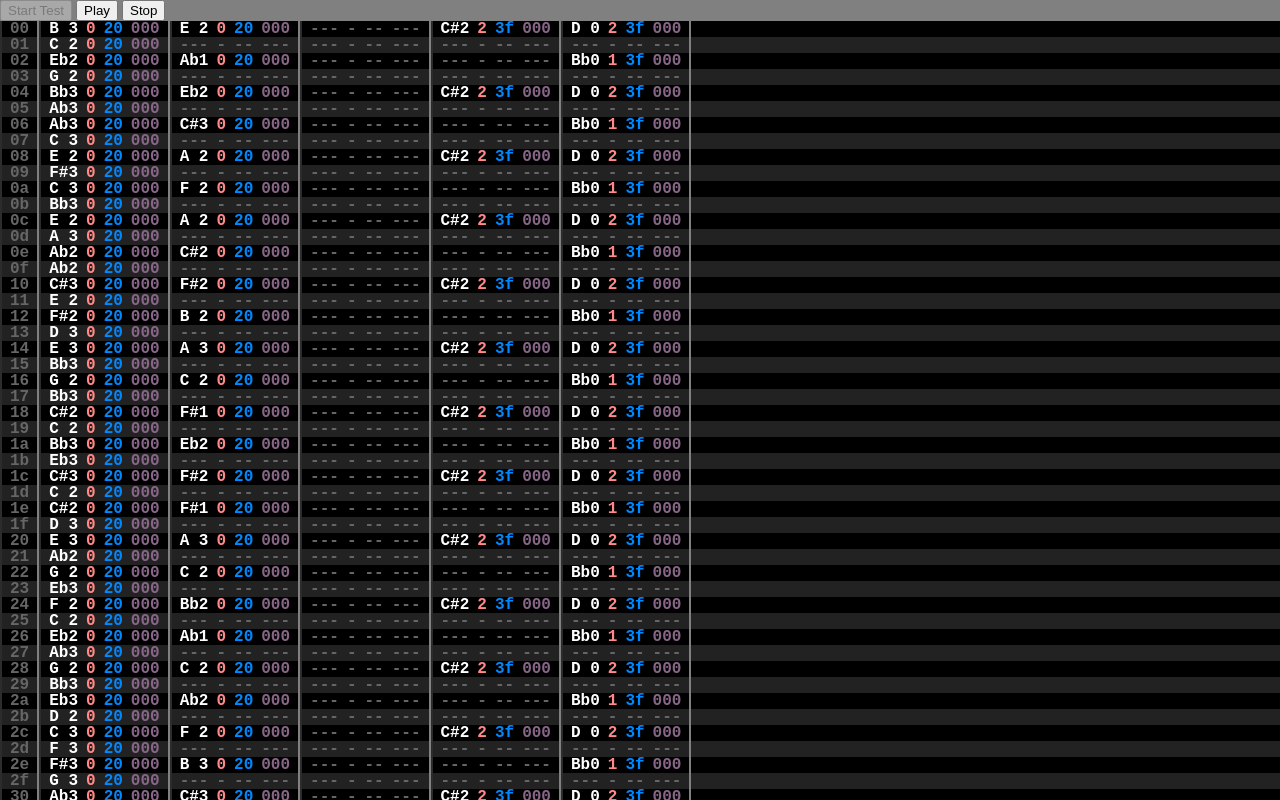
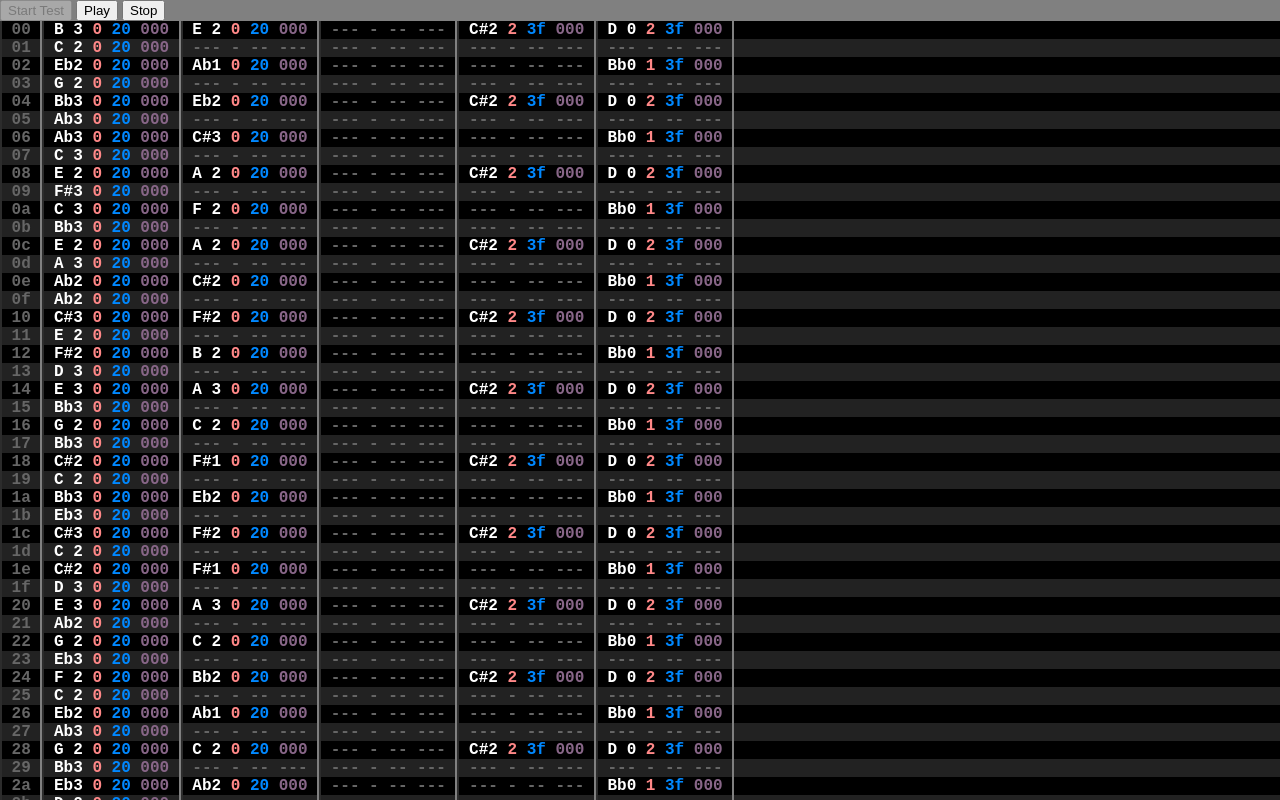
Before and after one commit to jacobabrennan/audio_test, a plain HTML site: page index.html in a window 1280 px wide. Both pictures are taken after a click on the button "Start Test". Drawn offline with Linux system fonts and the light colour scheme.

Commit message:
Change cell spans to inputs

```diff
--- a/client.js
+++ b/client.js
@@ -86,10 +86,10 @@ class Cell {
         this.element = document.createElement('div');
         this.element.className = 'pattern_cell';
         //
-        this.elementNote = document.createElement('span');
-        this.elementInstrument = document.createElement('span');
-        this.elementVolume = document.createElement('span');
-        this.elementEffects = document.createElement('span');
+        this.elementNote = document.createElement('input');
+        this.elementInstrument = document.createElement('input');
+        this.elementVolume = document.createElement('input');
+        this.elementEffects = document.createElement('input');
         this.element.append(
             this.elementNote,
             this.elementInstrument,
@@ -103,20 +103,20 @@ class Cell {
         //
         if(!(cellUInt32 & MASK_CELL_FLAG_DATA)) {
             this.element.classList.remove('full');
-            this.elementNote.innerHTML = '---';
-            this.elementInstrument.innerHTML = '-';
-            this.elementVolume.innerHTML = '--';
-            this.elementEffects.innerHTML = '---';
+            this.elementNote.value = '---';
+            this.elementInstrument.value = '-';
+            this.elementVolume.value = '--';
+            this.elementEffects.value = '---';
             return;
         }
         //
         const cellData = cellParse(cellUInt32);
         //
         this.element.classList.add('full');
-        this.elementNote.innerHTML = noteNumberToName(cellData[0]);
-        this.elementInstrument.innerHTML = cellData[1].toString(16);
-        this.elementVolume.innerHTML = cellData[2].toString(16).padStart(2, '0');
-        this.elementEffects.innerHTML = cellData[3].toString(16).padStart(3, '0');
+        this.elementNote.value = noteNumberToName(cellData[0]);
+        this.elementInstrument.value = cellData[1].toString(16);
+        this.elementVolume.value = cellData[2].toString(16).padStart(2, '0');
+        this.elementEffects.value = cellData[3].toString(16).padStart(3, '0');
     }
 }
 
--- a/style.css
+++ b/style.css
@@ -20,7 +20,7 @@ body {
 /*-- Pattern editor ----------------------------*/
 .pattern_pattern {
     font-weight: bold;
-    font-family: monospace;
+    font-family: 'Courier New', Courier, monospace;
     color: white;
     background: black;
     display: flex;
@@ -35,21 +35,37 @@ body {
     background: #222;
 }
 .pattern_row_indicator {
-    color: #666;
+    color: #666;;
+    display: flex;
+    align-items: center;
 }
 .pattern_cell {
     color: #666;
 }
 .pattern_cell, .pattern_row_indicator {
-    /* padding-left: 1em;
-    padding-right: 1em; */
-    padding: 0em 0.5em;
+    padding: 0ch 1ch;
     border-right: 2px inset grey;
     border-left: 2px inset grey;
 }
-.pattern_cell > * { margin-right: 0.5em;}
-.pattern_cell > *:nth-child(4) { margin-right: 0;}
-.pattern_cell.full > *:nth-child(1) { color: #fff;}
-.pattern_cell.full > *:nth-child(2) { color: #f88;}
-.pattern_cell.full > *:nth-child(3) { color: #08f;}
-.pattern_cell.full > *:nth-child(4) { color: #868;}
+.pattern_cell > input {
+    border: none;
+    background: transparent;
+    color: inherit;
+    font-family: 'Courier New', Courier, monospace;
+    font-weight: bold;
+    font-size: inherit;
+    line-height: inherit;
+    padding: 0px;
+}
+.pattern_cell > input { margin-right: 1ch;}
+.pattern_cell > input:nth-child(1) { width: 3ch;}
+.pattern_cell > input:nth-child(2) { width: 1ch;}
+.pattern_cell > input:nth-child(3) { width: 2ch;}
+.pattern_cell > input:nth-child(4) {
+    width: 3ch;
+    margin-right: 0;
+}
+.pattern_cell.full > input:nth-child(1) { color: #fff;}
+.pattern_cell.full > input:nth-child(2) { color: #f88;}
+.pattern_cell.full > input:nth-child(3) { color: #08f;}
+.pattern_cell.full > input:nth-child(4) { color: #868;}
```
